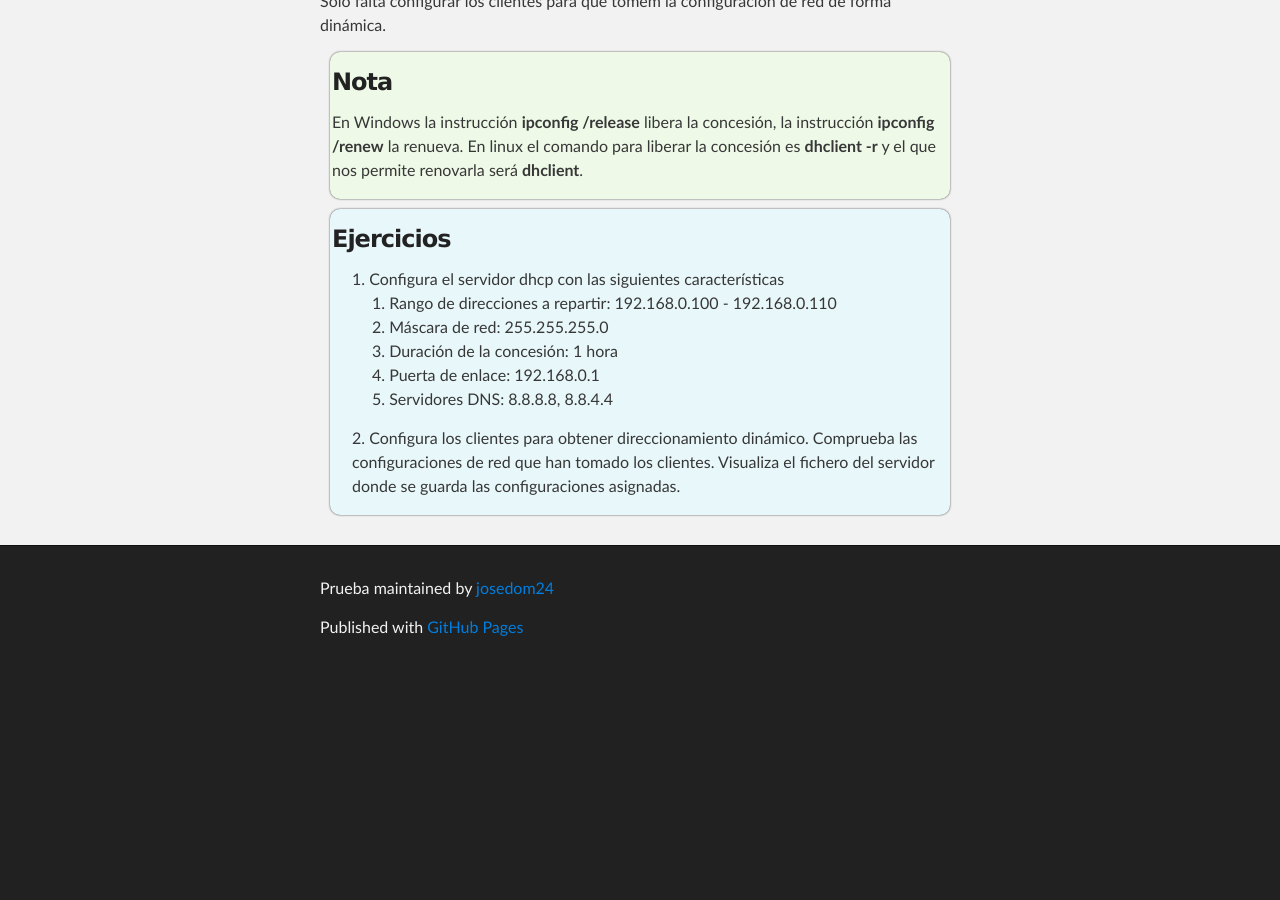
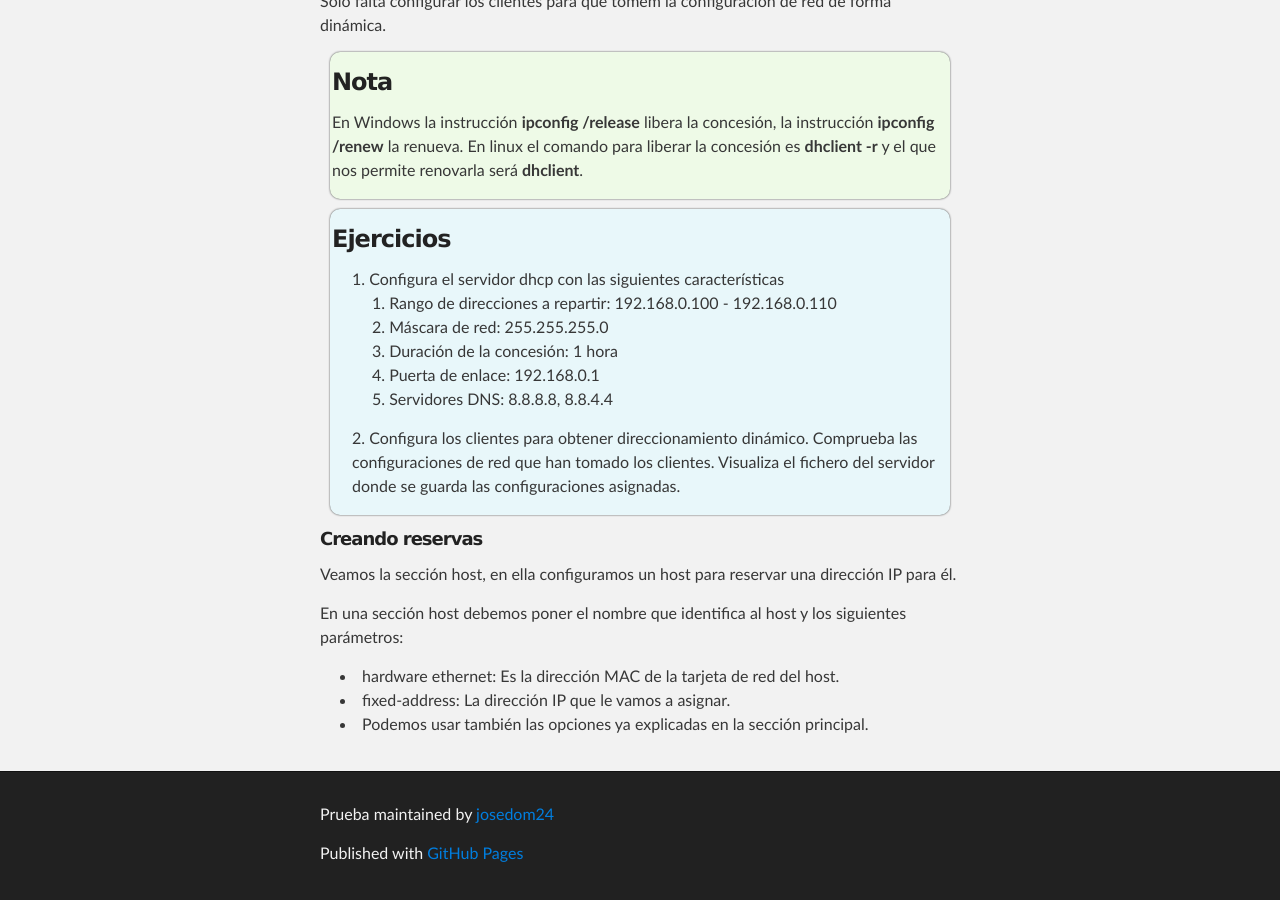
Before and after one commit to josedom24/josedom24.github.io, a Jekyll site: the page built from mod/serviciosgs/e_dhcp_1.md, in a window 1280 px wide and 900 px high, scrolled down 1793 px. Built offline with Jekyll 4.4.1, drawn with Linux system fonts in a browser that asks for light colours; before the commit the page ends 2467 px from its top, so only the background shows below that.

Commit message:
Update e_dhcp_1.md

```diff
--- a/mod/serviciosgs/e_dhcp_1.md
+++ b/mod/serviciosgs/e_dhcp_1.md
@@ -81,3 +81,12 @@ En Windows la instrucción **ipconfig /release** libera la concesión, la instru
   * Servidores DNS: 8.8.8.8, 8.8.4.4
 2. Configura los clientes para obtener direccionamiento dinámico. Comprueba las configuraciones de red que han tomado los clientes. Visualiza el fichero del servidor donde se guarda las configuraciones asignadas.
 </div>
+
+##### Creando reservas
+
+Veamos la sección host, en ella configuramos un host para reservar una dirección IP para él.
+
+En una sección host debemos poner el nombre que identifica al host y los siguientes parámetros:
+* hardware ethernet: Es la dirección MAC de la tarjeta de red del host.
+* fixed-address: La dirección IP que le vamos a asignar.
+* Podemos usar también las opciones ya explicadas en la sección principal.
```
